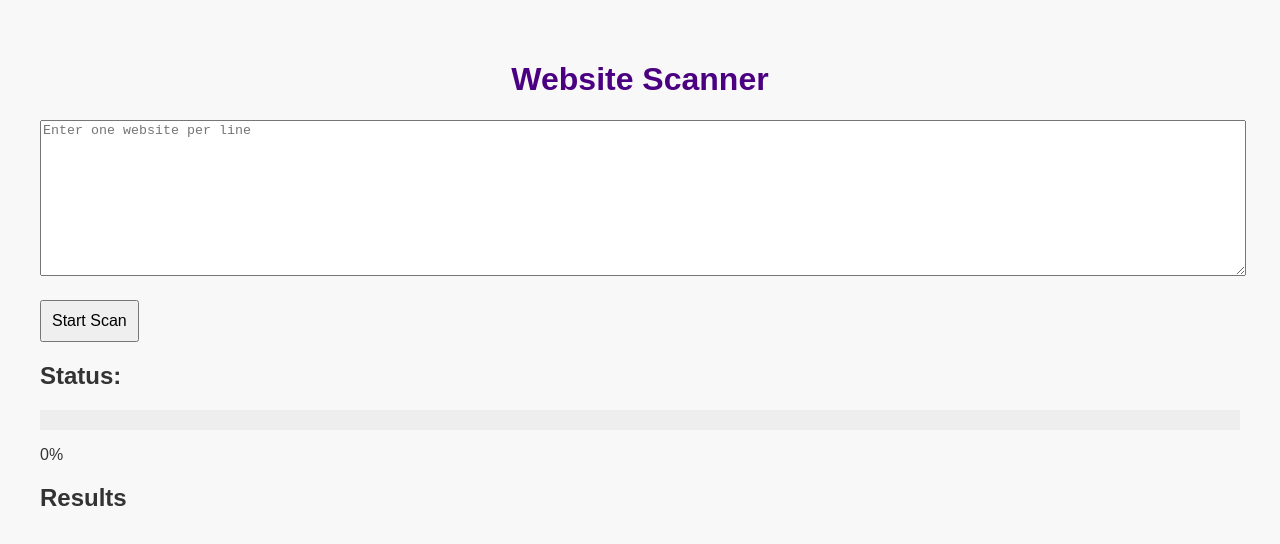
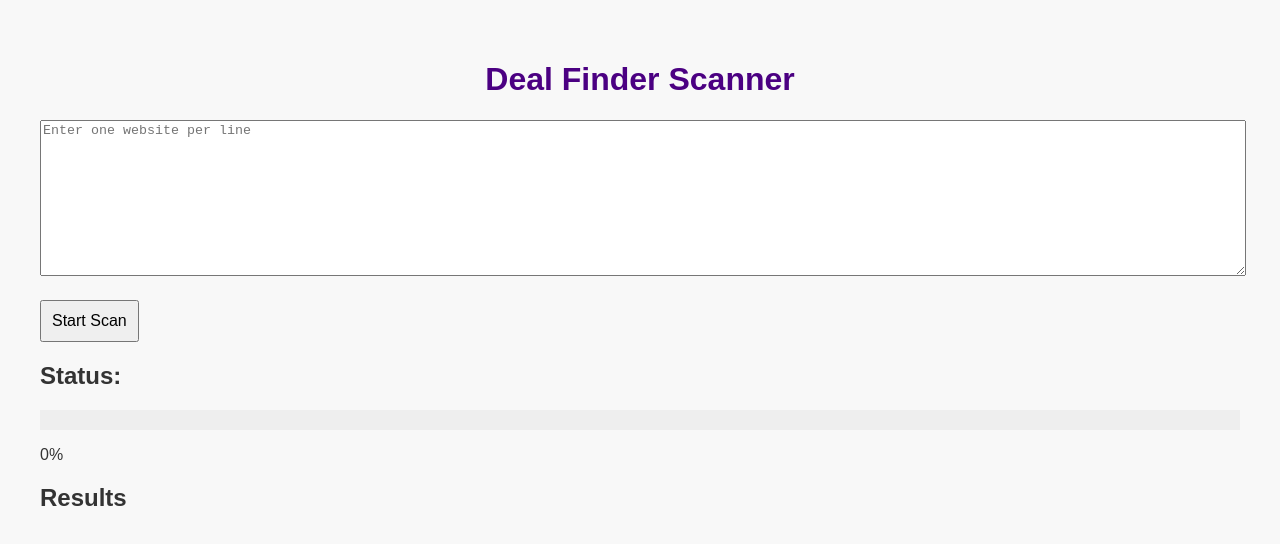
Before and after one commit to dbrckk/glitchprice-finder, a React (Vite) app: page / in a window 1280 px wide. Shown: the top 544 px of the page. Built offline with nearby package versions, Linux system fonts and the light colour scheme.

Commit message:
Update App.tsx

```diff
--- a/src/App.tsx
+++ b/src/App.tsx
@@ -1,6 +1,6 @@
 import React, { useState, useRef } from "react";
 
-const API_URL = "https://YOUR-RENDER-URL.onrender.com"; // ← REPLACE with your real backend URL
+const API_URL = "https://deal-finder-backend-y9wb.onrender.com";
 
 interface ScanResult {
   url: string;
@@ -48,8 +48,9 @@ function App() {
 
       const jobId = data.job_id;
 
-      // Start polling every 3 seconds
+      // Poll every 3 seconds
       pollingRef.current = setInterval(async () => {
+        try {
           const statusResponse = await fetch(
             `${API_URL}/status/${jobId}`
           );
@@ -70,6 +71,9 @@ function App() {
             clearInterval(pollingRef.current!);
             setStatus("Finished ✅");
           }
+        } catch (err) {
+          console.error("Polling error:", err);
+        }
       }, 3000);
 
     } catch (error) {
@@ -80,7 +84,7 @@ function App() {
 
   return (
     <div style={{ padding: 40, fontFamily: "Arial" }}>
-      <h1>Website Scanner</h1>
+      <h1>Deal Finder Scanner</h1>
 
       <textarea
         rows={10}
```
Lines whose indentation alone changed are shown as unchanged.
